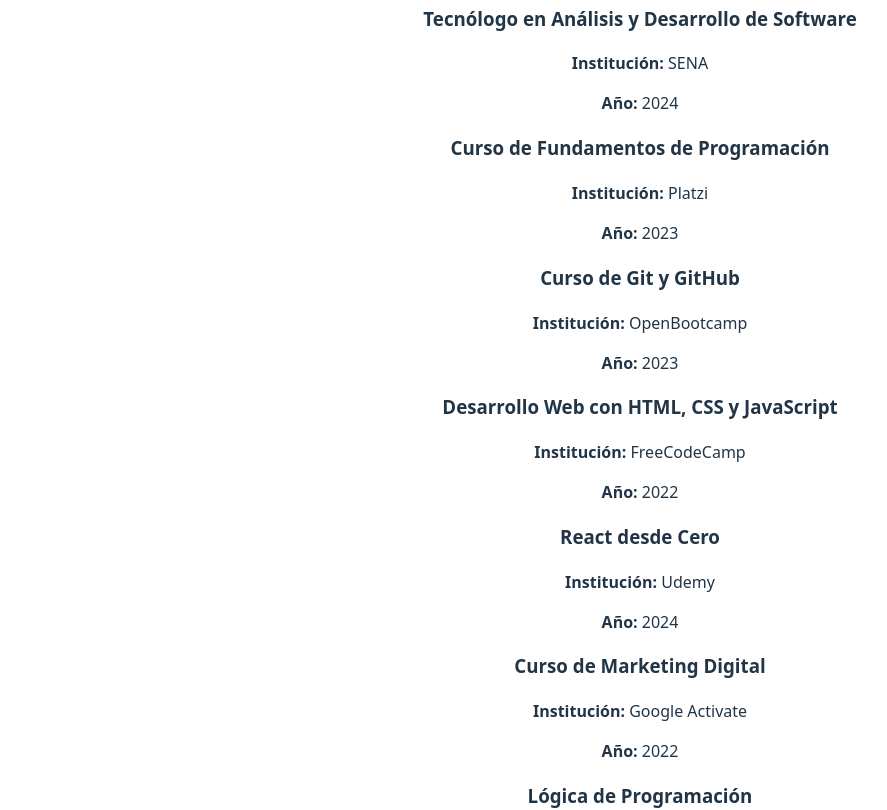
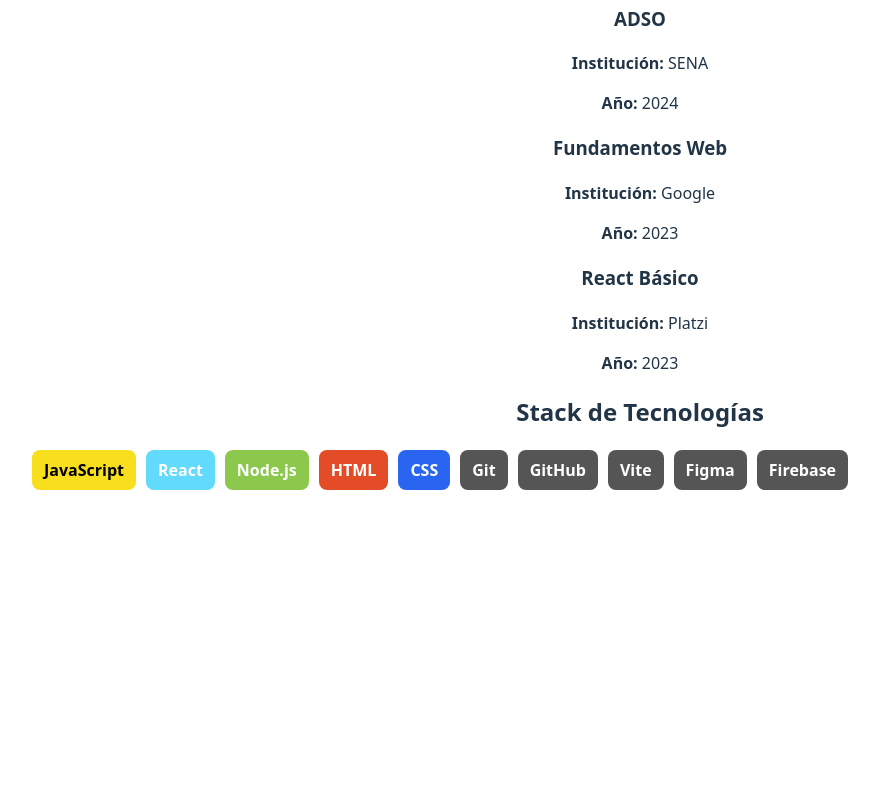
Before and after one commit to MAICOL-ESNEIDER-SAS/cv-react-maicol-posada, a React (Vite) app: page / in a window 1280 px wide. Shown: the part 2320-3130 px from the top of the page, without its empty margins (0-887 px from the left). After the commit the page ends 2842 px from the top, so only its background shows below. Built offline with nearby package versions, Linux system fonts and the light colour scheme.

Commit message:
feat: componente Educación con props y desestructuración

```diff
--- a/src/components/Educacion.jsx
+++ b/src/components/Educacion.jsx
@@ -1,53 +1,15 @@
-function Educacion() {
-  const estudios = [
-    {
-      institucion: "SENA",
-      curso: "Tecnólogo en Análisis y Desarrollo de Software",
-      año: "2024"
-    },
-    {
-      institucion: "Platzi",
-      curso: "Curso de Fundamentos de Programación",
-      año: "2023"
-    },
-    {
-      institucion: "OpenBootcamp",
-      curso: "Curso de Git y GitHub",
-      año: "2023"
-    },
-    {
-      institucion: "FreeCodeCamp",
-      curso: "Desarrollo Web con HTML, CSS y JavaScript",
-      año: "2022"
-    },
-    {
-      institucion: "Udemy",
-      curso: "React desde Cero",
-      año: "2024"
-    },
-    {
-      institucion: "Google Activate",
-      curso: "Curso de Marketing Digital",
-      año: "2022"
-    },
-    {
-      institucion: "LinkedIn Learning",
-      curso: "Lógica de Programación",
-      año: "2021"
-    }
-  ];
-
+function Educacion({ lista }) {
   return (
     <section>
       <h2>Formación Académica</h2>
 
-      {estudios.map((est, index) => (
+      {lista.map((est, index) => (
         <div key={index}>
           <h3>{est.curso}</h3>
           <p><strong>Institución:</strong> {est.institucion}</p>
           <p><strong>Año:</strong> {est.año}</p>
         </div>
-        ))}
+      ))}
     </section>
   );
 }
```
